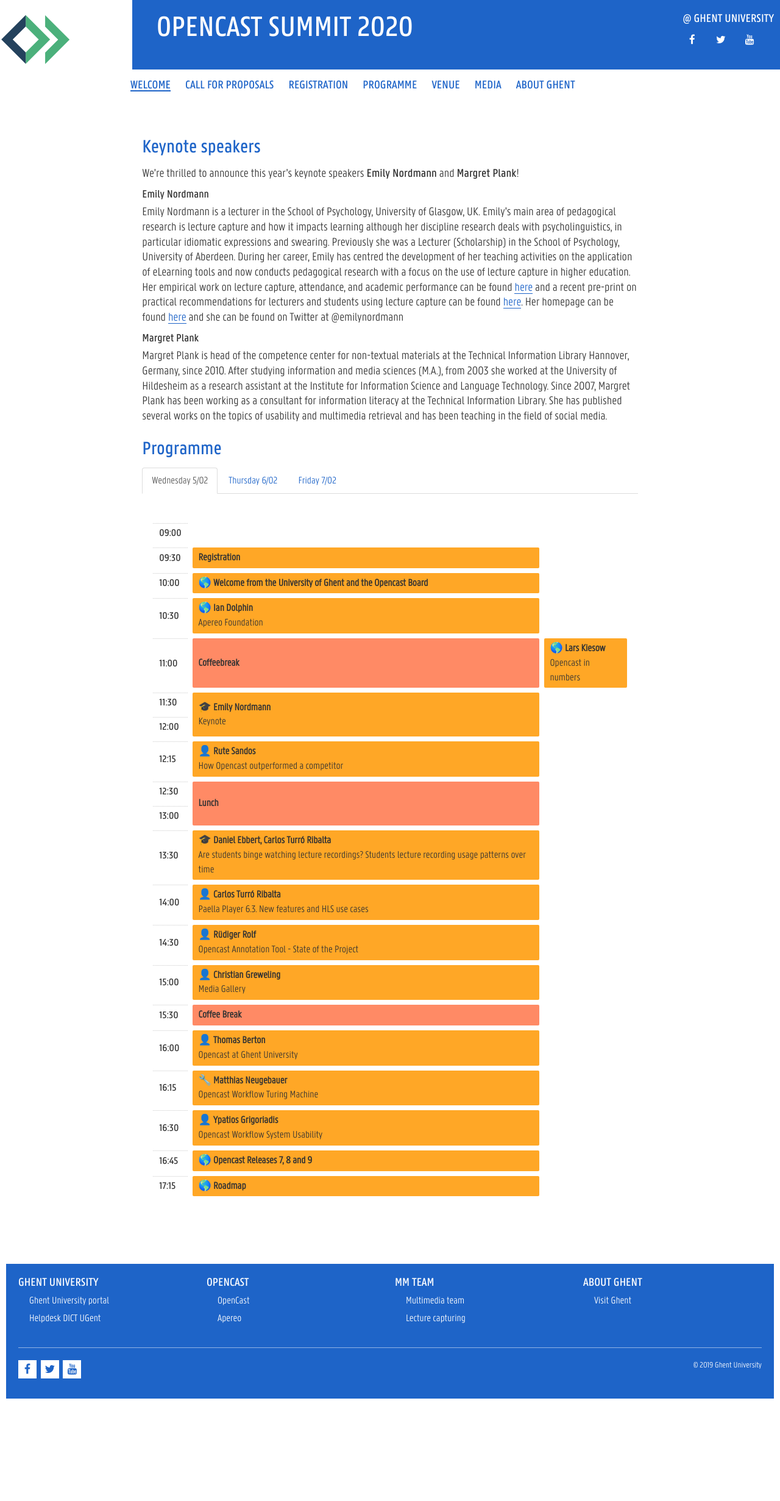
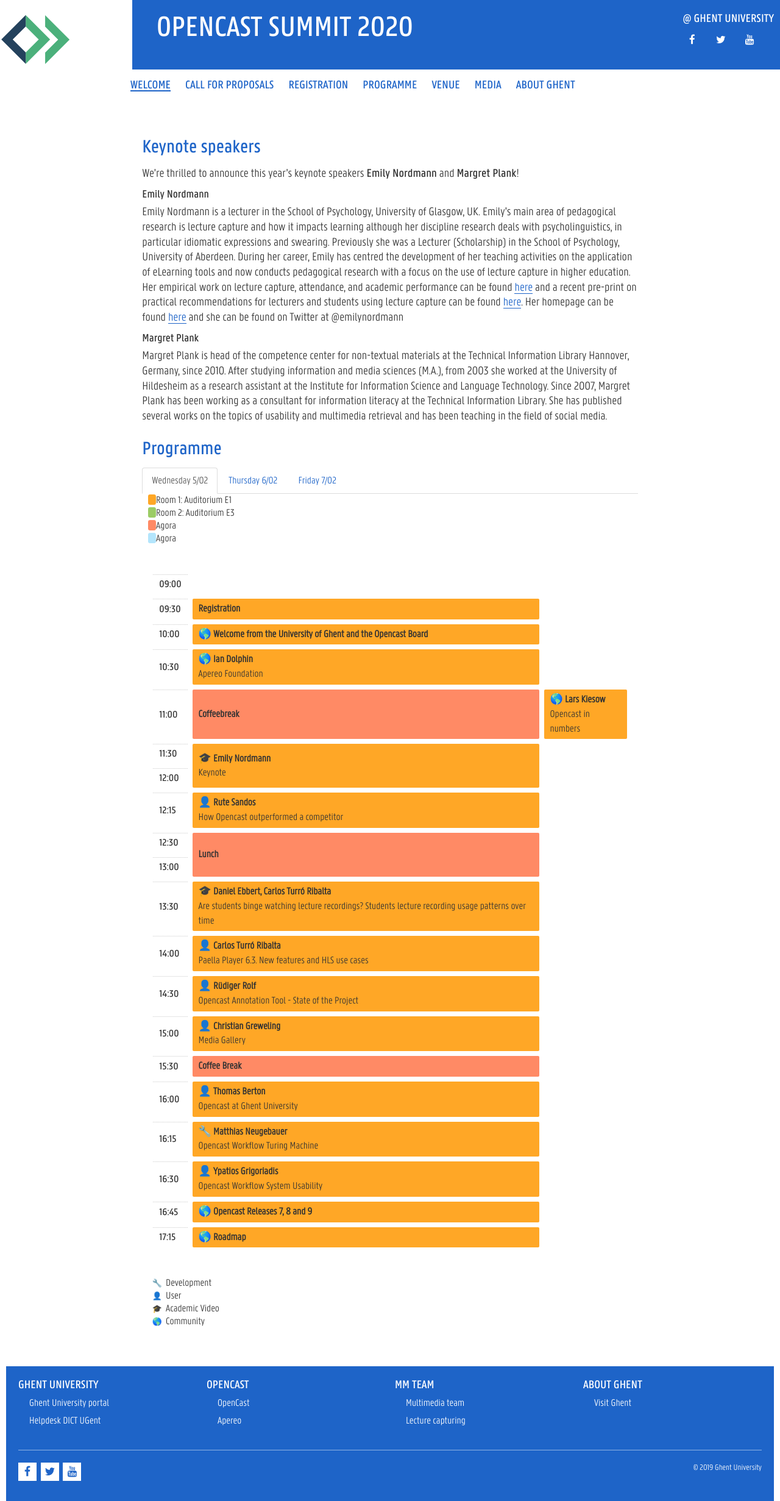
Before and after one commit to mm-dict/oc2020, a Jekyll site: the page built from programme.md, in a window 1280 px wide. Shown: the whole page at 61% size. Built offline with Jekyll 4.4.1, drawn with Linux system fonts in a browser that asks for light colours; a script that is not in the unit is left out; before the commit the page ends 2294 px from its top, so only the background shows below that.

Commit message:
adding the legend to the schedule

```diff
--- a/programme.md
+++ b/programme.md
@@ -48,6 +48,12 @@ Margret Plank is head of the competence center for non-textual materials at the
     <div class="tab-content">
         <div role="tabpanel" class="tab-pane active" id="tab-1-id">
             <div class="container-fluid" markdown="1">
+<div id="track-1-legend"><span class="track-1 label"></span>Room 1: Auditorium E1</div>
+<div id="track-2-legend"><span class="track-2 label"></span>Room 2: Auditorium E3</div>
+<div id="break-legend"><span class="break label"></span>Agora</div>
+<div id="break-legend"><span class="extra label"></span>Agora</div>
+
+
 <table>
     <body>
         <tr>
@@ -132,10 +138,21 @@ Margret Plank is head of the competence center for non-textual materials at the
     </body>
 </table>
 
+<div><span class="label">🔧</span>Development</div>
+<div><span class="label">👤</span>User</div>
+<div><span class="label">🎓</span>Academic Video</div>
+<div><span class="label">🌎</span>Community</div>
+
 </div> <!-- This close tag must be left aligned. -->
         </div>
         <div role="tabpanel" class="tab-pane" id="tab-2-id">
             <div class="container-fluid" markdown="1">
+
+<div id="track-1-legend"><span class="track-1 label"></span>Room 1: Auditorium E1</div>
+<div id="track-2-legend"><span class="track-2 label"></span>Room 2: Auditorium E3</div>
+<div id="break-legend"><span class="break label"></span>Agora</div>
+<div id="break-legend"><span class="extra label"></span>Agora</div>
+
 <table>
     <body>
         <tr>
@@ -221,10 +238,21 @@ Margret Plank is head of the competence center for non-textual materials at the
     </body>
 </table>
 
+<div><span class="label">🔧</span>Development</div>
+<div><span class="label">👤</span>User</div>
+<div><span class="label">🎓</span>Academic Video</div>
+<div><span class="label">🌎</span>Community</div>
+
 </div> <!-- This close tag must be left aligned. -->
         </div>
         <div role="tabpanel" class="tab-pane" id="tab-n-id">
             <div class="container-fluid" markdown="1">
+
+<div id="track-1-legend"><span class="track-1 label"></span>Room 1: Auditorium E1</div>
+<div id="track-2-legend"><span class="track-2 label"></span>Room 2: Auditorium E3</div>
+<div id="break-legend"><span class="break label"></span>Agora</div>
+<div id="break-legend"><span class="extra label"></span>Agora</div>
+
 <table>
     <body>
         <tr>
@@ -283,6 +311,11 @@ Margret Plank is head of the competence center for non-textual materials at the
     </body>
 </table>
 
+<div><span class="label">🔧</span>Development</div>
+<div><span class="label">👤</span>User</div>
+<div><span class="label">🎓</span>Academic Video</div>
+<div><span class="label">🌎</span>Community</div>
+
 </div> <!-- This close tag must be left aligned. -->
         </div>
     </div>
--- a/static/css/schedule.scss
+++ b/static/css/schedule.scss
@@ -46,3 +46,11 @@ table {
 .track-2 {background-color: #9CCC65};
 .break {background-color: #FF8A65};
 .extra {background-color: #B3E5FC};
+
+span.label {
+    padding: 0.3em 0.5em 0em 0.5em;
+}
+
+.label:empty {
+    display: inline !important;
+}
```
